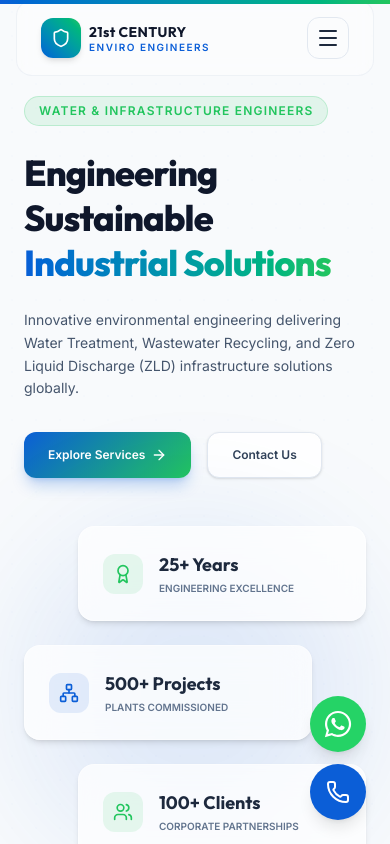
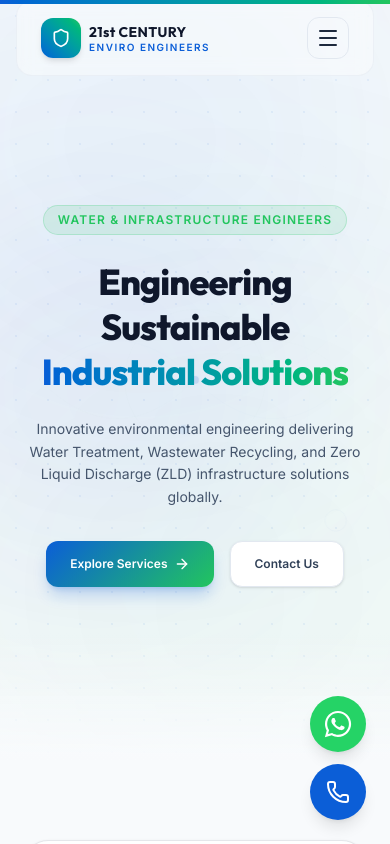
Before and after one commit to RohitChauhan2032/21-century, a React (Vite) app: page / in a window 390 px wide. Shown: the top 844 px of the page. Built offline with nearby package versions, Linux system fonts and the light colour scheme.

Commit message:
change in home page

```diff
--- a/src/components/pages/Home.jsx
+++ b/src/components/pages/Home.jsx
@@ -7,8 +7,32 @@ const CountUp = ReactCountUp.default || ReactCountUp;
 
 import {
   Shield, Activity, Waves, Droplet, Cpu, ArrowRight, CheckCircle2,
-  MapPin, Clock, Award, Star, HelpCircle, ChevronDown, ChevronRight, Zap, FlaskConical, Network, Users, Globe
+  MapPin, Clock, Award, Star, HelpCircle, ChevronDown, ChevronRight, Zap, FlaskConical, Network, Users, Globe,
+  ShieldAlert, Compass, Sparkles, Filter
 } from 'lucide-react';
+
+const iconMap = {
+  Activity,
+  Waves,
+  Droplet,
+  ShieldAlert,
+  Compass,
+  Sparkles,
+  Zap,
+  Filter
+};
+
+const serviceImages = {
+  "effluent-treatment-plant": "/wastewater_plant.png",
+  "sewage-treatment-plant": "/mbr_modules.png",
+  "water-treatment-plant": "/filtration_skid.png",
+  "zero-liquid-discharge": "/fabrication_banner.png",
+  "reverse-osmosis": "/filtration_skid.png",
+  "softening-plant": "/filtration_skid.png",
+  "demineralization-plant": "/sbr_decanter.png",
+  "ultra-filtration": "/mbbr_media.png"
+};
+
 
 import { servicesData } from '../../data/servicesData';
 import { industriesData } from '../../data/industriesData';
@@ -67,7 +91,7 @@ export default function Home() {
     return () => clearInterval(timer);
   }, []);
 
-  const coreServices = servicesData.slice(0, 4);
+  const coreServices = servicesData.slice(0, 8);
   const featuredIndustries = industriesData.slice(0, 6);
   const recentBlogs = blogsData.slice(0, 3);
 
@@ -75,16 +99,54 @@ export default function Home() {
     <div className="bg-bg-base min-h-screen relative overflow-hidden">
 
       {/* Hero Section */}
-      <section className="min-h-screen relative flex items-center justify-center pt-24 pb-16 px-6 md:px-12 bg-slate-50 text-slate-800">
+      <section className="min-h-[90vh] relative flex items-center justify-center pt-32 pb-24 px-6 md:px-12 bg-slate-50 text-slate-800 overflow-hidden">
         {/* Background Grid Decoration */}
-        <div className="absolute inset-0 bg-[radial-gradient(#0b5ed708_1px,transparent_1px)] [background-size:24px_24px] opacity-40 z-0" />
+        <div className="absolute inset-0 bg-[radial-gradient(rgba(11,94,215,0.06)_1.5px,transparent_1.5px)] [background-size:32px_32px] opacity-100 z-0" />
+
+        {/* Subtle Light Gradients Blobs */}
+        <div className="absolute -top-40 -left-40 w-[600px] h-[600px] rounded-full bg-primary/5 blur-[120px] pointer-events-none z-0" />
+        <div className="absolute -bottom-45 -right-45 w-[700px] h-[700px] rounded-full bg-secondary/5 blur-[140px] pointer-events-none z-0" />
+        <div className="absolute top-1/4 right-1/4 w-[400px] h-[400px] rounded-full bg-indigo-600/5 blur-[100px] pointer-events-none z-0" />
+
+        {/* High-Tech Flow Graphic SVG */}
+        <div className="absolute inset-0 z-0 opacity-15 pointer-events-none flex items-center justify-center">
+          <svg viewBox="0 0 1000 1000" fill="none" className="w-full h-full max-w-5xl">
+            <circle cx="500" cy="500" r="380" stroke="url(#cyan-grad)" strokeWidth="1" strokeDasharray="8 6" className="animate-spin" style={{ animationDuration: '120s' }} />
+            <circle cx="500" cy="500" r="280" stroke="url(#blue-grad)" strokeWidth="1.5" strokeDasharray="4 4" className="animate-spin" style={{ animationDuration: '80s', animationDirection: 'reverse' }} />
+            <circle cx="500" cy="500" r="180" stroke="url(#green-grad)" strokeWidth="2" />
+
+            {/* Flow paths */}
+            <path d="M100,500 Q300,300 500,500 T900,500" stroke="url(#blue-grad)" strokeWidth="2.5" strokeLinecap="round" />
+            <path d="M100,500 Q300,700 500,500 T900,500" stroke="url(#green-grad)" strokeWidth="2" strokeLinecap="round" />
+
+            {/* Pulsing molecules / node nodes */}
+            <circle cx="300" cy="400" r="8" fill="#0B5ED7" className="animate-ping" style={{ animationDuration: '3s' }} />
+            <circle cx="700" cy="600" r="6" fill="#22C55E" className="animate-ping" style={{ animationDuration: '4s' }} />
+            <circle cx="500" cy="500" r="10" fill="#0B5ED7" />
+            <circle cx="500" cy="500" r="16" stroke="#0B5ED7" strokeWidth="1" className="animate-ping" style={{ animationDuration: '2s' }} />
+
+            <defs>
+              <linearGradient id="blue-grad" x1="0" y1="0" x2="1" y2="1">
+                <stop stopColor="#0B5ED7" stopOpacity="0.8" />
+                <stop stopColor="#3c82e6" stopOpacity="0.1" />
+              </linearGradient>
+              <linearGradient id="green-grad" x1="0" y1="0" x2="1" y2="1">
+                <stop stopColor="#22C55E" stopOpacity="0.8" />
+                <stop stopColor="#16A34A" stopOpacity="0.1" />
+              </linearGradient>
+              <linearGradient id="cyan-grad" x1="0" y1="0" x2="1" y2="1">
+                <stop stopColor="#06b6d4" stopOpacity="0.6" />
+                <stop stopColor="#0891b2" stopOpacity="0.05" />
+              </linearGradient>
+            </defs>
+          </svg>
+        </div>
+
         <div className="absolute bottom-0 left-0 right-0 h-32 bg-gradient-to-t from-bg-base to-transparent pointer-events-none z-10" />
 
-        <div className="max-w-7xl mx-auto grid grid-cols-1 lg:grid-cols-12 gap-12 items-center relative z-10 w-full">
-          {/* Hero Left Content (7 cols) */}
-          <div className="lg:col-span-7 flex flex-col gap-6">
+        <div className="max-w-4xl mx-auto text-center flex flex-col items-center gap-6 relative z-10 w-full">
           <motion.span
-              className="text-xs font-semibold uppercase tracking-widest text-secondary bg-secondary/10 border border-secondary/20 px-3.5 py-1.5 rounded-full inline-block self-start"
+            className="text-xs font-semibold uppercase tracking-widest text-secondary bg-secondary/10 border border-secondary/20 px-3.5 py-1.5 rounded-full inline-block"
             initial={{ opacity: 0, y: 15 }}
             animate={{ opacity: 1, y: 0 }}
             transition={{ duration: 0.5 }}
@@ -98,7 +160,10 @@ export default function Home() {
             animate={{ opacity: 1, y: 0 }}
             transition={{ duration: 0.6, delay: 0.1 }}
           >
-              Engineering Sustainable <span className="bg-gradient-to-r from-primary to-secondary bg-clip-text text-transparent">Industrial Solutions</span>
+            Engineering Sustainable <br />
+            <span className="bg-gradient-to-r from-primary to-secondary bg-clip-text text-transparent">
+              Industrial Solutions
+            </span>
           </motion.h1>
 
           <motion.p
@@ -111,7 +176,7 @@ export default function Home() {
           </motion.p>
 
           <motion.div
-              className="flex flex-wrap gap-4 mt-2"
+            className="flex flex-wrap justify-center gap-4 mt-2"
             initial={{ opacity: 0, y: 20 }}
             animate={{ opacity: 1, y: 0 }}
             transition={{ duration: 0.6, delay: 0.3 }}
@@ -129,69 +194,6 @@ export default function Home() {
               Contact Us
             </Link>
           </motion.div>
-          </div>
-
-          {/* Hero Right Floating Stats Card Panel (5 cols) */}
-          <div className="lg:col-span-5 flex flex-col gap-6 relative">
-            <div className="absolute inset-0 bg-primary/10 rounded-full blur-3xl pointer-events-none" />
-
-            {/* Stat Card 1 */}
-            <motion.div
-              className="glass-panel rounded-2xl p-6 relative border border-slate-200/50 transition-colors self-end w-72 shadow-md"
-              initial={{ x: 50, opacity: 0 }}
-              animate={{ x: 0, opacity: 1 }}
-              transition={{ duration: 0.5, delay: 0.4 }}
-              whileHover={{ y: -5 }}
-            >
-              <div className="flex gap-4 items-center">
-                <div className="w-10 h-10 rounded-xl bg-secondary/10 flex items-center justify-center text-secondary">
-                  <Award className="w-5 h-5" />
-                </div>
-                <div>
-                  <h3 className="font-bold text-slate-800 text-lg font-display">25+ Years</h3>
-                  <p className="text-[10px] text-slate-500 font-semibold uppercase mt-0.5">Engineering Excellence</p>
-                </div>
-              </div>
-            </motion.div>
-
-            {/* Stat Card 2 */}
-            <motion.div
-              className="glass-panel rounded-2xl p-6 relative border border-slate-200/50 transition-colors w-72 shadow-md"
-              initial={{ x: -50, opacity: 0 }}
-              animate={{ x: 0, opacity: 1 }}
-              transition={{ duration: 0.5, delay: 0.5 }}
-              whileHover={{ y: -5 }}
-            >
-              <div className="flex gap-4 items-center">
-                <div className="w-10 h-10 rounded-xl bg-primary/10 flex items-center justify-center text-primary">
-                  <Network className="w-5 h-5" />
-                </div>
-                <div>
-                  <h3 className="font-bold text-slate-800 text-lg font-display">500+ Projects</h3>
-                  <p className="text-[10px] text-slate-500 font-semibold uppercase mt-0.5">Plants Commissioned</p>
-                </div>
-              </div>
-            </motion.div>
-
-            {/* Stat Card 3 */}
-            <motion.div
-              className="glass-panel rounded-2xl p-6 relative border border-slate-200/50 transition-colors self-end w-72 shadow-md"
-              initial={{ x: 50, opacity: 0 }}
-              animate={{ x: 0, opacity: 1 }}
-              transition={{ duration: 0.5, delay: 0.6 }}
-              whileHover={{ y: -5 }}
-            >
-              <div className="flex gap-4 items-center">
-                <div className="w-10 h-10 rounded-xl bg-secondary/10 flex items-center justify-center text-secondary">
-                  <Users className="w-5 h-5" />
-                </div>
-                <div>
-                  <h3 className="font-bold text-slate-800 text-lg font-display">100+ Clients</h3>
-                  <p className="text-[10px] text-slate-500 font-semibold uppercase mt-0.5">Corporate Partnerships</p>
-                </div>
-              </div>
-            </motion.div>
-          </div>
         </div>
       </section>
 
@@ -496,24 +498,36 @@ export default function Home() {
 
           <div className="grid grid-cols-1 md:grid-cols-2 lg:grid-cols-4 gap-6">
             {coreServices.map((service, index) => {
-              const icons = [Waves, Droplet, Shield, Zap];
-              const IconComponent = icons[index % icons.length];
+              const IconComponent = iconMap[service.icon] || Droplet;
               return (
                 <div
                   key={service.id}
-                  className="border border-border-base hover:border-slate-300 rounded-2xl p-6 transition-all duration-300 flex flex-col justify-between h-full group"
+                  className="border border-border-base hover:border-slate-300 rounded-2xl overflow-hidden bg-white shadow-sm hover:shadow-md transition-all duration-300 flex flex-col justify-between h-full group"
                 >
-                  <div className="flex flex-col gap-4">
-                    <div className="w-10 h-10 rounded-xl bg-primary/10 text-primary flex items-center justify-center shrink-0">
-                      <IconComponent className="w-5 h-5" />
+                  {/* Card Image */}
+                  <div className="h-40 overflow-hidden relative">
+                    <img
+                      src={serviceImages[service.id] || "/filtration_skid.png"}
+                      alt={service.title}
+                      className="w-full h-full object-cover group-hover:scale-105 transition-transform duration-500"
+                    />
+                    <div className="absolute top-3 left-3 bg-white/90 backdrop-blur-sm text-slate-850 text-[9px] font-extrabold px-2.5 py-1 rounded-full uppercase tracking-wider shadow-sm border border-slate-100">
+                      {service.category}
                     </div>
-                    <div>
-                      <span className="text-[9px] font-bold text-slate-400 uppercase">{service.category}</span>
-                      <h3 className="font-bold text-slate-800 text-sm mt-0.5 leading-snug group-hover:text-primary transition-colors">
+                  </div>
+
+                  {/* Card Content */}
+                  <div className="p-5 flex flex-col justify-between flex-grow">
+                    <div className="flex flex-col gap-3">
+                      <div className="flex items-center gap-3">
+                        <div className="w-8 h-8 rounded-lg bg-primary/10 text-primary flex items-center justify-center shrink-0">
+                          <IconComponent className="w-4.5 h-4.5" />
+                        </div>
+                        <h3 className="font-bold text-slate-800 text-xs sm:text-sm leading-snug group-hover:text-primary transition-colors">
                           {service.title}
                         </h3>
                       </div>
-                    <p className="text-xs text-slate-500 leading-relaxed font-medium">
+                      <p className="text-xs text-slate-500 leading-relaxed font-medium line-clamp-3">
                         {service.shortDesc}
                       </p>
                     </div>
@@ -525,6 +539,7 @@ export default function Home() {
                       <span>Sizing Specs</span>
                       <ChevronRight className="w-3.5 h-3.5" />
                     </Link>
+                  </div>
                 </div>
               );
             })}
@@ -564,10 +579,10 @@ export default function Home() {
       <section className="relative py-32 px-6 md:px-12 overflow-hidden bg-slate-900 text-white min-h-[500px] flex items-center">
         {/* Background cover image */}
         <div
-          className="absolute inset-0 bg-cover bg-center bg-no-repeat pointer-events-none opacity-30 z-0"
+          className="absolute inset-0 bg-cover bg-center bg-no-repeat pointer-events-none opacity-65 z-0"
           style={{ backgroundImage: "url('/fabrication_banner.png')" }}
         />
-        <div className="absolute inset-0 bg-gradient-to-r from-slate-950 via-slate-900/90 to-transparent pointer-events-none z-0" />
+        <div className="absolute inset-0 bg-gradient-to-r from-slate-950/90 via-slate-900/60 to-slate-900/30 pointer-events-none z-0" />
 
         <div className="max-w-7xl mx-auto grid grid-cols-1 lg:grid-cols-12 gap-12 items-center relative z-10 w-full">
           <div className="lg:col-span-7 flex flex-col gap-6">
```
Lines whose indentation alone changed are shown as unchanged.
